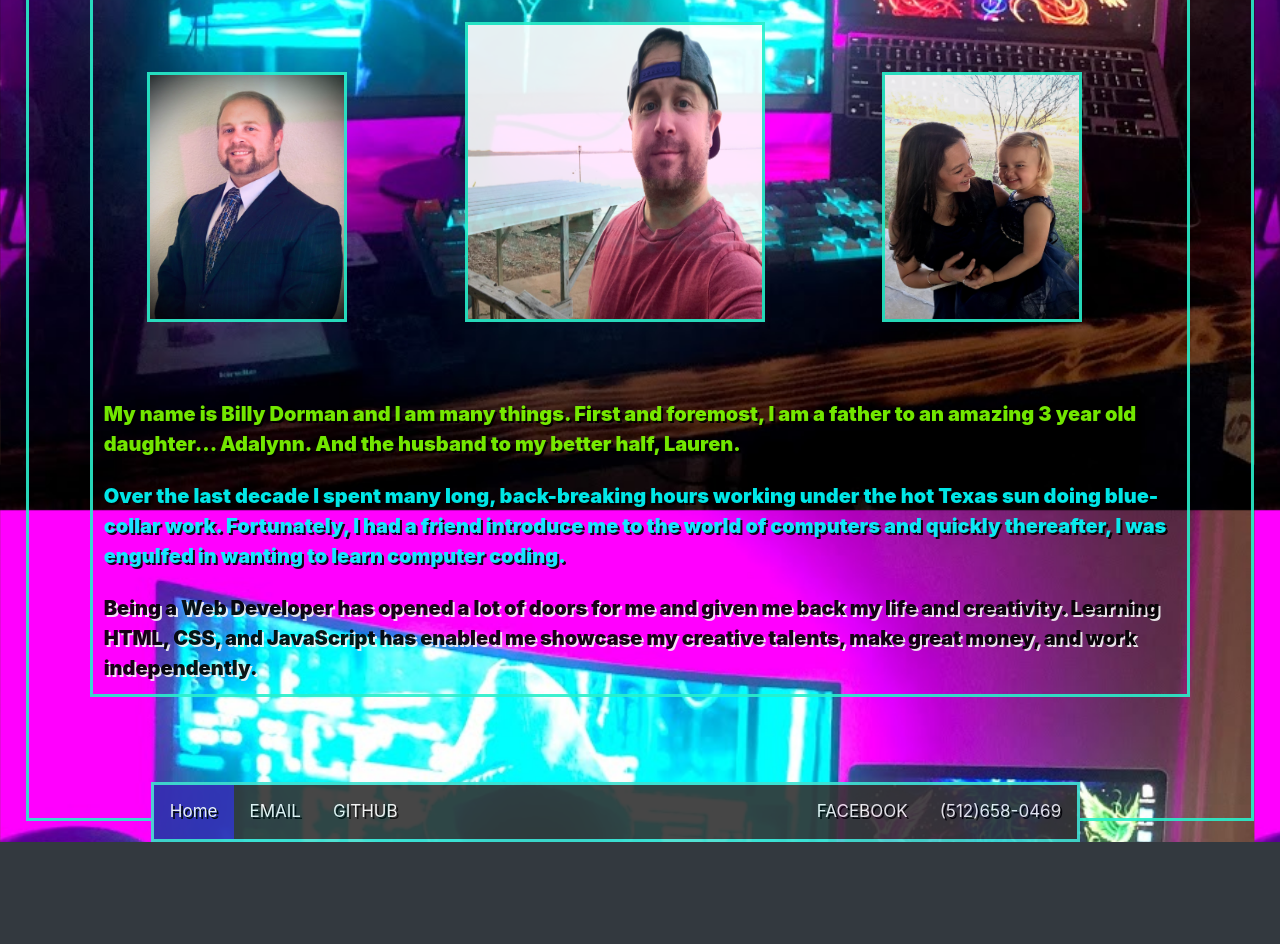
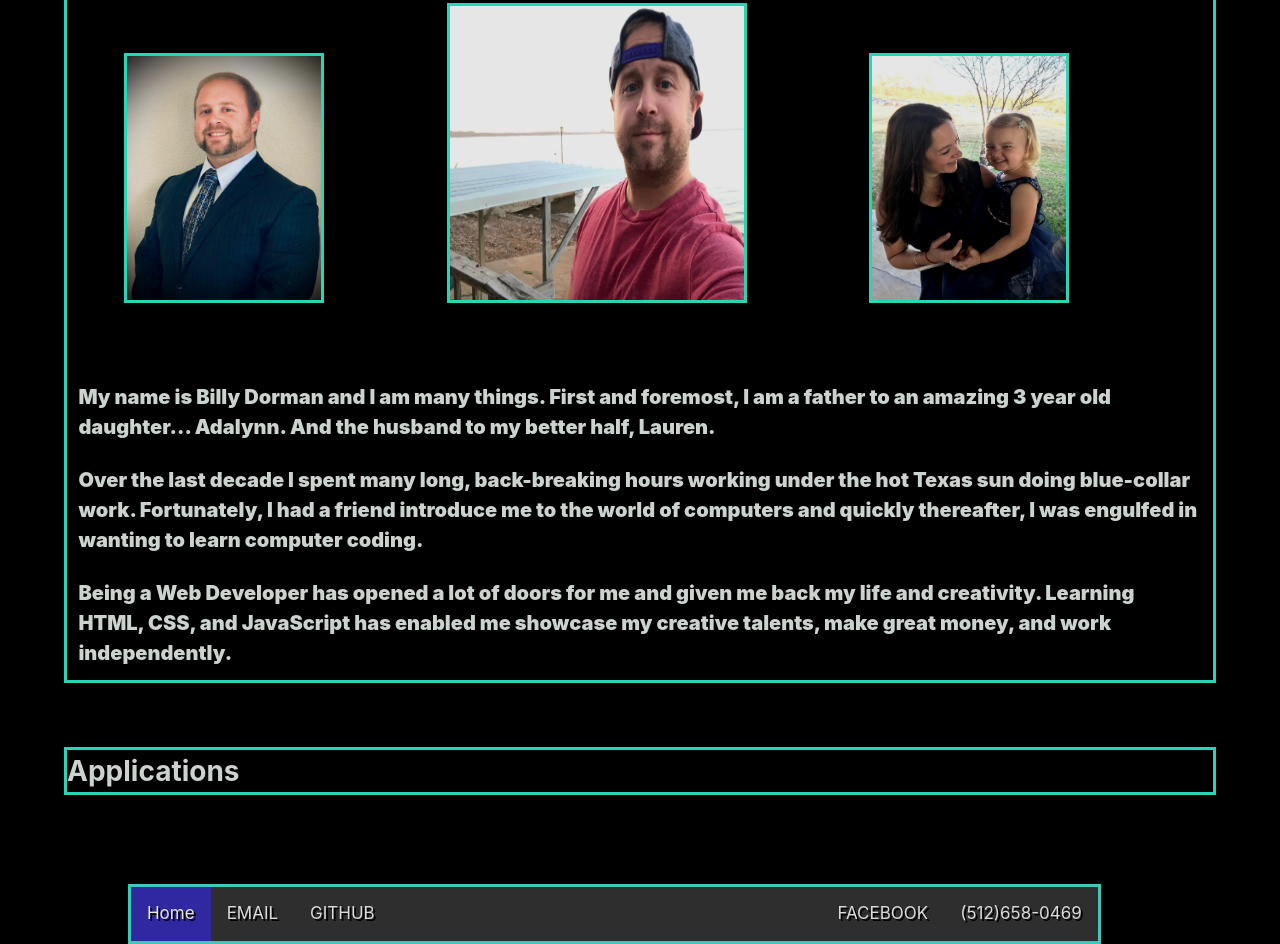
Before and after one commit to ChainRxn12/Dorman-Portfolio, a plain HTML site: page index.html in a window 1280 px wide. Shown: the part 430-1374 px from the top of the page. Before the commit the page ends 1272 px from the top, so only its background shows below. Drawn offline with Linux system fonts and the light colour scheme; files whose address does not match are found by name.

Commit message:
changed background layout to solid black, updated html css files

```diff
--- a/assets/css/style.css
+++ b/assets/css/style.css
@@ -20,39 +20,23 @@ header.geobanner, p {
     text-align: center;
     font: helvetica;
     font-size: 40px;
-    color: violet;
+    color: var(--gin);
     font-weight: 900;
 
 }
 
-p.green{
-    color:chartreuse;
+p.gin{
+    color: var(--gin);
     font-size: 20px;
     text-align: left;
     padding: 1%;
-    text-shadow: 2px 2px 0px black;
+
 
 }
 
-p.cyan{
-    color:cyan;
-    font-size: 20px;
-    text-align: left;
-    padding: 1%;
-    text-shadow: 2px 2px 0px black;
-
-}
-
-p.black{
-    color: black;
-    font-size: 20px;
-    text-align: left;
-    padding: 1%;
-    text-shadow: 2px 2px 0px whitesmoke;
-}
 
 body{
-    background-color: var(--outer-space);
+    background-color: black;
     color: var(--gin);
     font-family: -apple-system, BlinkMacSystemFont, 'Segoe UI', Roboto, Helvetica, Arial, sans-serif, 'Apple Color Emoji', 'Segoe UI Emoji', 'Segoe UI Symbol';
     font-size: 1.75rem;
@@ -61,16 +45,8 @@ body{
     opacity: .9;
 }
 
-body.background-image{
-    background-image: url('/Users/chainrxn12/Desktop/Dorman-Portfolio/assets/images/backdrop1.jpeg');
-    border: 3px solid var(--bright-turquoise);
-    margin: 2%;
-    background-size: 98%;
-
-}
-
 h1 {
-  color: violet;
+  color: var(--gin);
   font-weight: 900;
   text-shadow: 2px 2px 0px black;
   text-align: center;
@@ -78,6 +54,11 @@ h1 {
 }
 
 main, img{
+    border: 3px solid var(--bright-turquoise);
+    margin: 5%;
+}
+
+section {
     border: 3px solid var(--bright-turquoise);
     margin: 5%;
 }
--- a/index.html
+++ b/index.html
@@ -81,7 +81,7 @@
     </div>
 </div>
 
-    <body class="background-image">
+    <body>
 
         <!--Header and Banner-->
 
@@ -98,32 +98,33 @@
 
 
         <main>
-            <h1 id="#aboutme">About Me</h1>
+            <h1 id="aboutme">About Me</h1>
             <img src="/Users/chainrxn12/Desktop/Dorman-Portfolio/assets/images/headshot.jpeg" alt="Headshot" width="200px" height="250px">
             <img src="/Users/chainrxn12/Desktop/Dorman-Portfolio/assets/images/headshot2.jpeg" alt="Headshot2" width="300px" height="300px">
             <img src="/Users/chainrxn12/Desktop/Dorman-Portfolio/assets/images/family1.jpeg" alt="family1" width="200px" height="250px">
 
-            <p class="green">
+            <p class="gin">
                 My name is Billy Dorman and I am many things.  First and foremost, I am a father to an amazing 3 year old daughter... Adalynn.
                 And the husband to my better half, Lauren.
             </p>
-            <p class="cyan">
+            <p class="gin">
                 Over the last decade I spent many long, back-breaking hours working under the hot Texas sun doing blue-collar work.  Fortunately, I had a friend
                 introduce me to the world of computers and quickly thereafter, I was engulfed in wanting to learn computer coding.
             </p>
 
-            <p class="black">
+            <p class="gin">
                 Being a Web Developer has opened a lot of doors for me and given me back my life and creativity.  Learning HTML, CSS, and JavaScript has enabled me
                 showcase my creative talents, make great money, and work independently.
             </p>
+        </main>
+
+        <section>
+            <h2 id="applications">Applications</h2>
 
 
 
 
-
-
-
-        </main>
+        </section>
 
 
 
```
